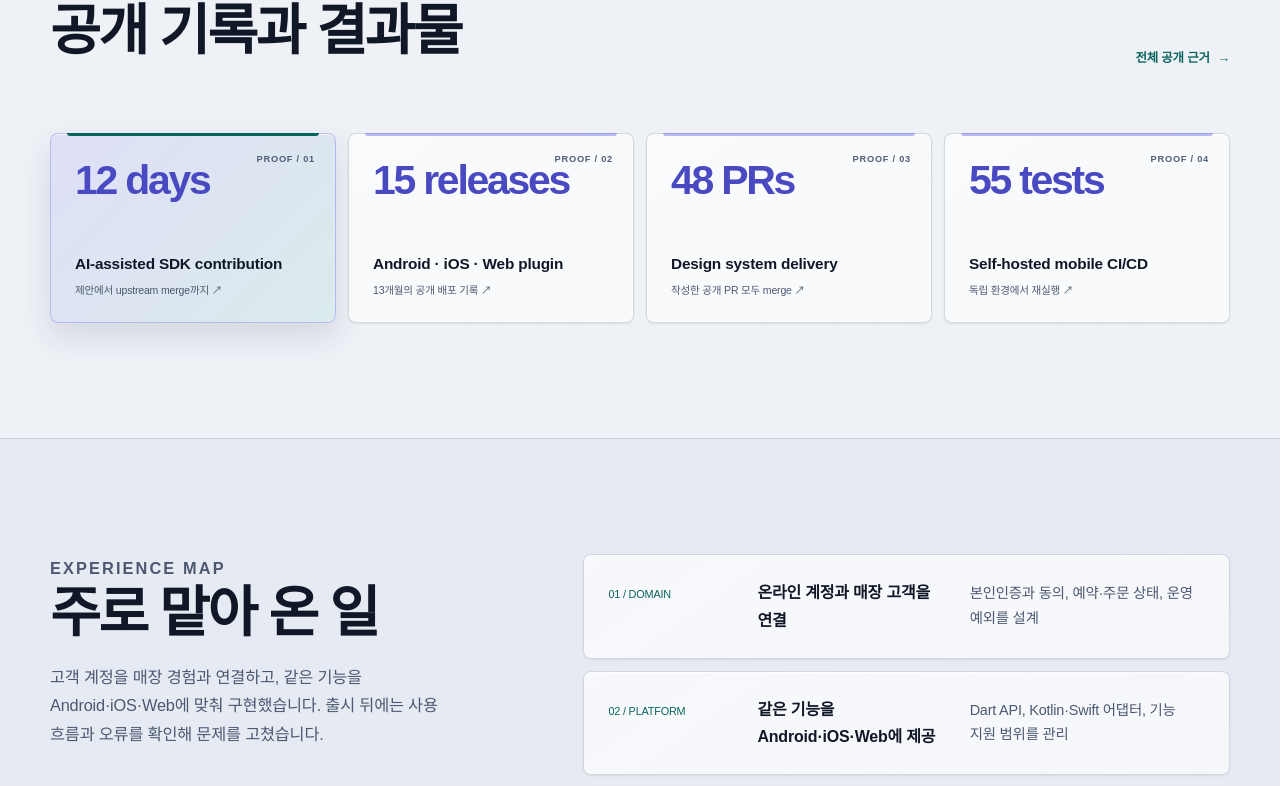
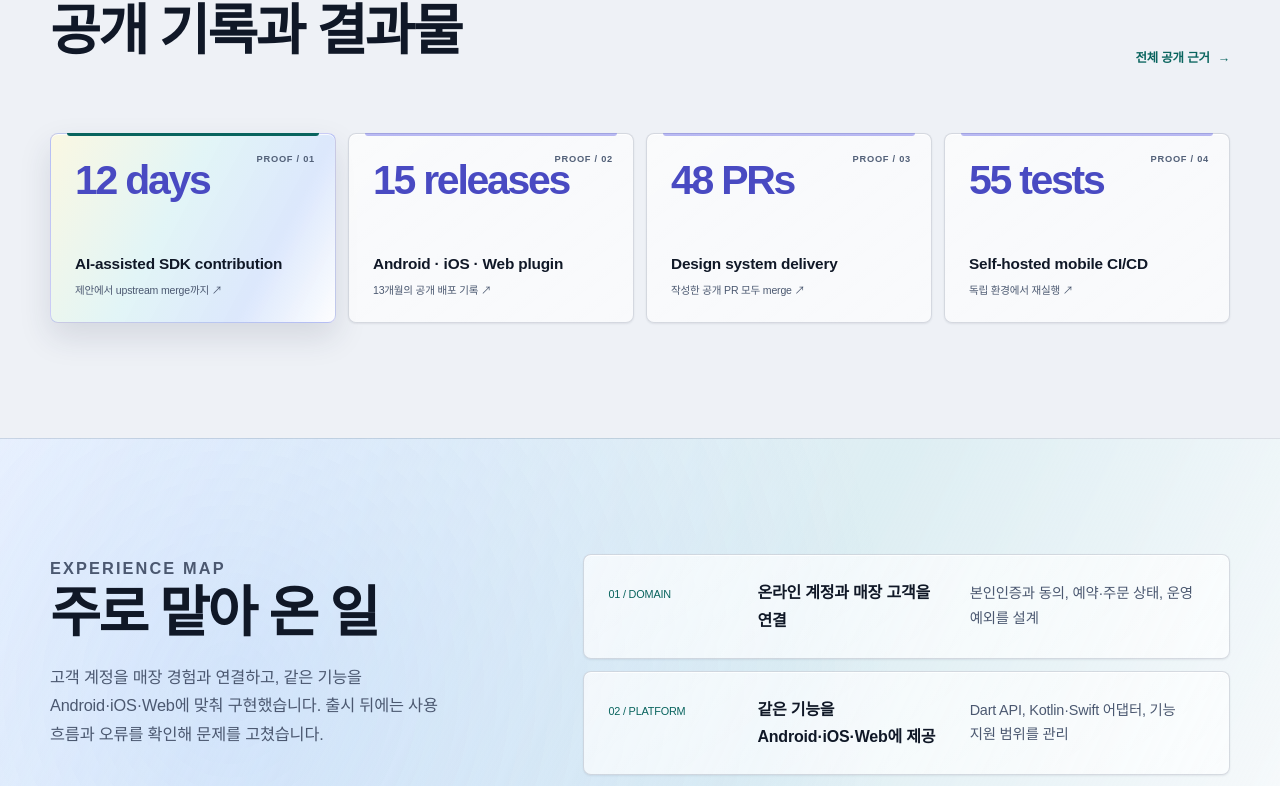
Before and after one commit to seunghwanly/seunghwanly.github.io, a Next.js app: page / in a window 1280 px wide. Shown: the part 1111-1897 px from the top of the page. Built offline with nearby package versions, Linux system fonts and the light colour scheme; a web font is replaced by a local one.

Commit message:
파스텔 앰비언트 그라데이션 보강

```diff
--- a/app/globals.css
+++ b/app/globals.css
@@ -25,6 +25,11 @@
   --amber: #934624;
   --danger: #a63f4e;
   --glint: #e79a68;
+  --wash-blue: 105 159 255;
+  --wash-periwinkle: 105 125 248;
+  --wash-cyan: 121 221 225;
+  --wash-lemon: 255 235 112;
+  --wash-ice: 246 250 255;
   --font-sans: "Pretendard", sans-serif;
   --font-mono: "Pretendard", sans-serif;
   --max-width: 1180px;
@@ -82,13 +87,29 @@ body {
 body::before {
   position: fixed;
   z-index: -1;
-  inset: 0;
+  inset: -18vmax -12vmax;
   pointer-events: none;
   background:
-    radial-gradient(circle at 12% 8%, rgb(91 92 226 / 17%), transparent 30%),
-    radial-gradient(circle at 88% 26%, rgb(21 135 125 / 15%), transparent 28%),
-    radial-gradient(circle at 72% 88%, rgb(231 154 104 / 10%), transparent 24%);
+    linear-gradient(
+      112deg,
+      rgb(var(--wash-lemon) / 17%) 2%,
+      transparent 27% 77%,
+      rgb(var(--wash-lemon) / 11%) 100%
+    ),
+    radial-gradient(
+      ellipse 31% 106% at 65% 38%,
+      rgb(var(--wash-periwinkle) / 20%) 0%,
+      rgb(var(--wash-blue) / 16%) 44%,
+      transparent 78%
+    ),
+    linear-gradient(
+      137deg,
+      transparent 11%,
+      rgb(var(--wash-cyan) / 16%) 38%,
+      transparent 68%
+    );
   content: "";
+  opacity: 0.86;
 }
 
 ::selection {
@@ -705,7 +726,15 @@ table {
 
 .proof-cell:first-child {
   padding-left: 24px;
-  background: rgb(232 233 255 / 68%);
+  background:
+    linear-gradient(
+      118deg,
+      rgb(var(--wash-lemon) / 18%) 0%,
+      rgb(var(--wash-cyan) / 18%) 42%,
+      rgb(var(--wash-blue) / 20%) 74%,
+      rgb(255 255 255 / 68%) 100%
+    ),
+    rgb(255 255 255 / 62%);
   border-color: rgb(91 92 226 / 30%);
   box-shadow: var(--shadow-lift);
 }
@@ -733,7 +762,15 @@ table {
 }
 
 .proof-cell:first-child:focus-visible {
-  background: rgb(232 233 255 / 72%);
+  background:
+    linear-gradient(
+      118deg,
+      rgb(var(--wash-lemon) / 18%) 0%,
+      rgb(var(--wash-cyan) / 18%) 42%,
+      rgb(var(--wash-blue) / 20%) 74%,
+      rgb(255 255 255 / 72%) 100%
+    ),
+    rgb(255 255 255 / 64%);
 }
 
 .proof-value {
@@ -869,8 +906,14 @@ table {
 
   .proof-cell:first-child:hover {
     background:
-      linear-gradient(135deg, rgb(91 92 226 / 18%), rgb(21 135 125 / 15%)),
-      rgb(255 255 255 / 60%);
+      linear-gradient(
+        118deg,
+        rgb(var(--wash-lemon) / 20%) 0%,
+        rgb(var(--wash-cyan) / 20%) 42%,
+        rgb(var(--wash-blue) / 22%) 74%,
+        rgb(255 255 255 / 72%) 100%
+      ),
+      rgb(255 255 255 / 64%);
     border-color: rgb(91 92 226 / 38%);
   }
 
@@ -2816,8 +2859,14 @@ table {
 
 .proof-cell:first-child {
   background:
-    linear-gradient(135deg, rgb(91 92 226 / 16%), rgb(21 135 125 / 13%)),
-    rgb(255 255 255 / 56%);
+    linear-gradient(
+      118deg,
+      rgb(var(--wash-lemon) / 18%) 0%,
+      rgb(var(--wash-cyan) / 18%) 42%,
+      rgb(var(--wash-blue) / 20%) 74%,
+      rgb(255 255 255 / 68%) 100%
+    ),
+    rgb(255 255 255 / 62%);
   border-color: rgb(91 92 226 / 30%);
   box-shadow: var(--shadow-lift);
 }
@@ -2836,8 +2885,14 @@ table {
 
 .proof-cell:first-child:focus-visible {
   background:
-    linear-gradient(135deg, rgb(91 92 226 / 16%), rgb(21 135 125 / 13%)),
-    rgb(255 255 255 / 56%);
+    linear-gradient(
+      118deg,
+      rgb(var(--wash-lemon) / 18%) 0%,
+      rgb(var(--wash-cyan) / 18%) 42%,
+      rgb(var(--wash-blue) / 20%) 74%,
+      rgb(255 255 255 / 72%) 100%
+    ),
+    rgb(255 255 255 / 64%);
 }
 
 .identity-source::before,
@@ -2853,10 +2908,49 @@ table {
   -webkit-backdrop-filter: blur(16px) saturate(135%);
 }
 
-.fit-section,
-.ai-preview,
+.fit-section {
+  background:
+    radial-gradient(
+      ellipse 72% 170% at 18% 44%,
+      rgb(var(--wash-blue) / 20%) 0%,
+      transparent 72%
+    ),
+    linear-gradient(
+      116deg,
+      rgb(var(--wash-ice) / 86%) 0%,
+      rgb(var(--wash-cyan) / 14%) 58%,
+      rgb(255 255 255 / 72%) 100%
+    );
+}
+
+.ai-preview {
+  background:
+    radial-gradient(
+      ellipse 62% 160% at 76% 42%,
+      rgb(var(--wash-cyan) / 18%) 0%,
+      transparent 74%
+    ),
+    linear-gradient(
+      112deg,
+      rgb(255 255 255 / 74%) 0%,
+      rgb(var(--wash-blue) / 13%) 64%,
+      rgb(var(--wash-lemon) / 14%) 100%
+    );
+}
+
 .agent-learning {
-  background: rgb(229 234 242 / 78%);
+  background:
+    radial-gradient(
+      ellipse 64% 170% at 20% 54%,
+      rgb(var(--wash-lemon) / 18%) 0%,
+      transparent 72%
+    ),
+    linear-gradient(
+      122deg,
+      rgb(var(--wash-ice) / 84%) 0%,
+      rgb(var(--wash-cyan) / 13%) 52%,
+      rgb(var(--wash-blue) / 12%) 100%
+    );
 }
 
 @media (max-width: 1060px) {
@@ -3244,6 +3338,10 @@ table {
     font-size: 15px;
   }
 
+  body::before {
+    opacity: 0.68;
+  }
+
   h1 {
     font-size: clamp(2.5rem, 13vw, 4rem);
   }
@@ -3601,7 +3699,13 @@ table {
   }
 
   body::before {
-    opacity: 0.18;
+    opacity: 0.03;
+  }
+
+  .fit-section,
+  .ai-preview,
+  .agent-learning {
+    background: #e8edf4;
   }
 
   .site-header,
@@ -3648,7 +3752,13 @@ table {
   }
 
   body::before {
-    opacity: 0.12;
+    opacity: 0;
+  }
+
+  .fit-section,
+  .ai-preview,
+  .agent-learning {
+    background: #eef1f6;
   }
 
   :focus-visible {
```
Also changed, not shown: public/og.png.
